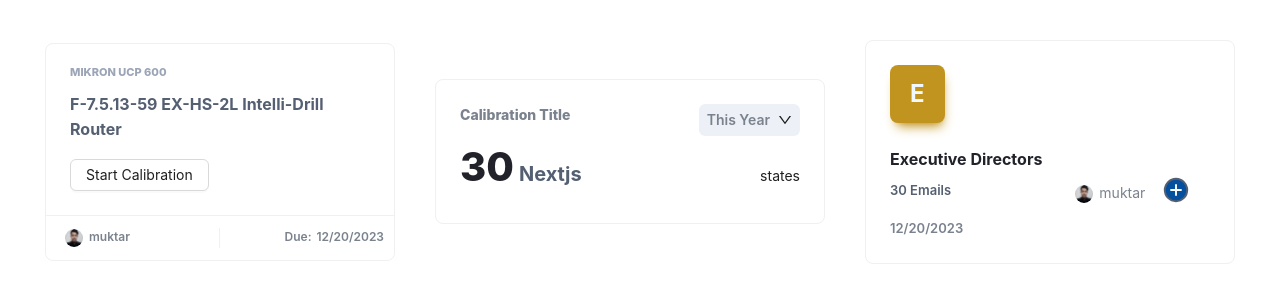
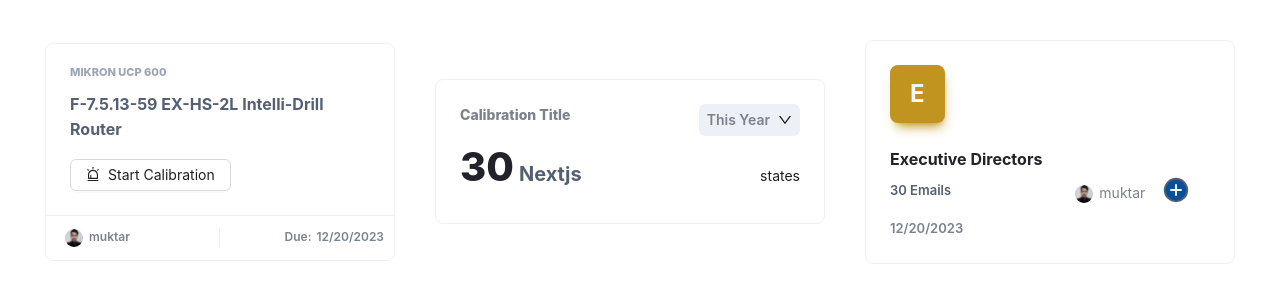
Before and after one commit to muhamash/components-lib-v1, a Next.js app: page /output in a window 1280 px wide. Shown: the top 302 px of the page. Built offline with nearby package versions, Linux system fonts and the light colour scheme.

Commit message:
button resolved

```diff
--- a/src/app/calibrationCards/page.tsx
+++ b/src/app/calibrationCards/page.tsx
@@ -6,6 +6,7 @@ import styled from 'styled-components';
 import CalibrationCardButton from '../../components/button';
 import './customCard.css';
 import ReadUser from '@/components/readUser';
+import { AlertOutlined } from '@ant-design/icons';
 
 
 
@@ -95,7 +96,7 @@ const CalibrationCard = ( props: CalibrationCardProps ) =>
                     title={CardTitle}
                     description={CardDescription}
                 />
-                <CalibrationCardButton title='Start Calibration' status={users[0]?.status} />
+                <CalibrationCardButton title='Start Calibration' status={users[ 0 ]?.status} icon={ <AlertOutlined />} />
             </Card>
         </div>
     );
--- a/src/components/button.tsx
+++ b/src/components/button.tsx
@@ -8,7 +8,7 @@ import type { SizeType } from "antd/es/config-provider/SizeContext";
 interface CustomButton
 {
     title: string,
-    icon?: React.ReactNode,
+    icon?: React.ReactElement,
     status?: string,
 }
 const CustomButton = (props: CustomButton) =>
@@ -24,7 +24,10 @@ const CustomButton = (props: CustomButton) =>
                 padding: '20px 0px 0px 0px',
             }}>
         <Button
-            style={{}}
+                style={{
+                    display: 'flex',
+                    alignItems: 'center',
+            }}
                 className={status}
                 icon={icon}
                 size={size}>
```
